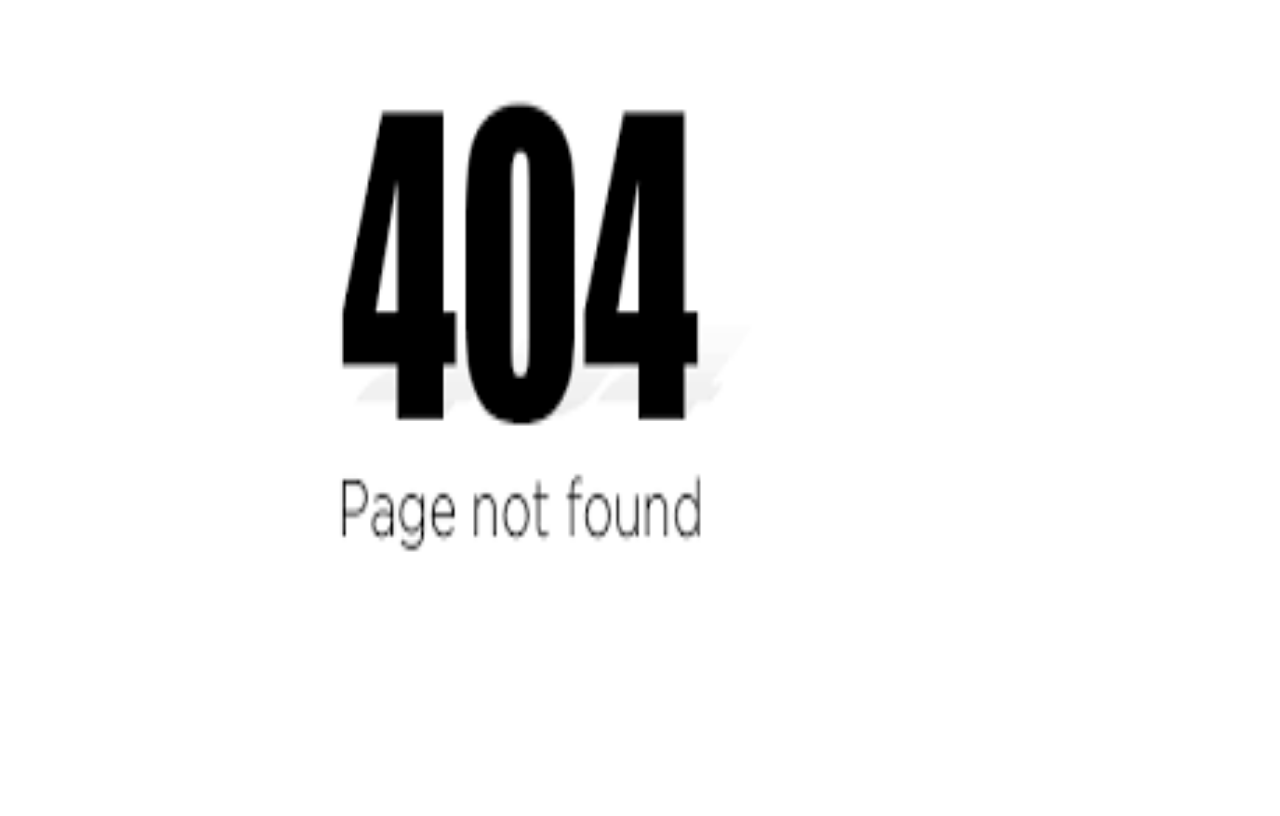
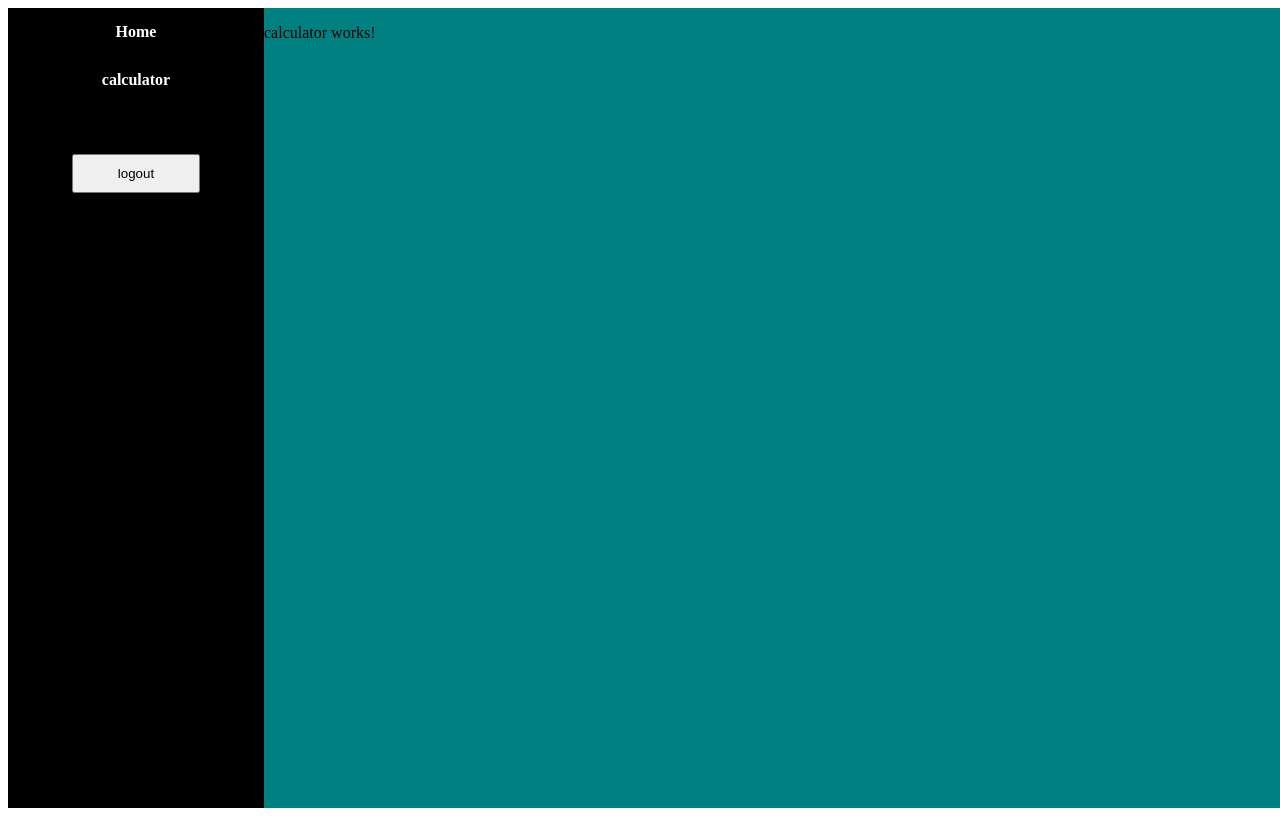
Before and after one commit to trainandhire/my-app3, an Angular app: page /dashboard/calculator in a window 1280 px wide. Built offline with nearby package versions, Linux system fonts and the light colour scheme.

Commit message:
children path config done with home and calculator

```diff
--- a/src/app/app.module.ts
+++ b/src/app/app.module.ts
@@ -6,13 +6,17 @@ import { AppComponent } from './app.component';
 import { LoginComponent } from './login/login.component';
 import { DashboardComponent } from './dashboard/dashboard.component';
 import { PagenotfoundComponent } from './pagenotfound/pagenotfound.component';
+import { HomeComponent } from './home/home.component';
+import { CalculatorComponent } from './calculator/calculator.component';
 
 @NgModule({
   declarations: [
     AppComponent,
     LoginComponent,
     DashboardComponent,
-    PagenotfoundComponent
+    PagenotfoundComponent,
+    HomeComponent,
+    CalculatorComponent
   ],
   imports: [
     BrowserModule,
--- /dev/null
+++ b/src/app/calculator/calculator.component.html
@@ -0,0 +1 @@
+<p>calculator works!</p>
--- /dev/null
+++ b/src/app/calculator/calculator.component.ts
@@ -0,0 +1,15 @@
+import { Component, OnInit } from '@angular/core';
+
+@Component({
+  selector: 'app-calculator',
+  templateUrl: './calculator.component.html',
+  styleUrls: ['./calculator.component.css']
+})
+export class CalculatorComponent implements OnInit {
+
+  constructor() { }
+
+  ngOnInit(): void {
+  }
+
+}
--- a/src/app/dashboard/dashboard.component.html
+++ b/src/app/dashboard/dashboard.component.html
@@ -1,10 +1,10 @@
 <div class="parent">
     <div class="left">
-        <h4>Home</h4>
-        <h4>calculator</h4>
+        <h4 routerLink="home">Home</h4>
+        <h4 routerLink="calculator">calculator</h4>
         <button routerLink="/login" class="logout-button">logout</button>
     </div>
     <div class="right">
-
+        <router-outlet></router-outlet>
     </div>
 </div>
--- /dev/null
+++ b/src/app/home/home.component.html
@@ -0,0 +1 @@
+<p>home works!</p>
--- /dev/null
+++ b/src/app/home/home.component.ts
@@ -0,0 +1,15 @@
+import { Component, OnInit } from '@angular/core';
+
+@Component({
+  selector: 'app-home',
+  templateUrl: './home.component.html',
+  styleUrls: ['./home.component.css']
+})
+export class HomeComponent implements OnInit {
+
+  constructor() { }
+
+  ngOnInit(): void {
+  }
+
+}
```
Also changed, not shown: src/app/app-routing.module.ts (+6 -1 lines), src/app/calculator/calculator.component.css (added), src/app/home/home.component.css (added), 2 other files (tests, documents, lock files or other folders).
